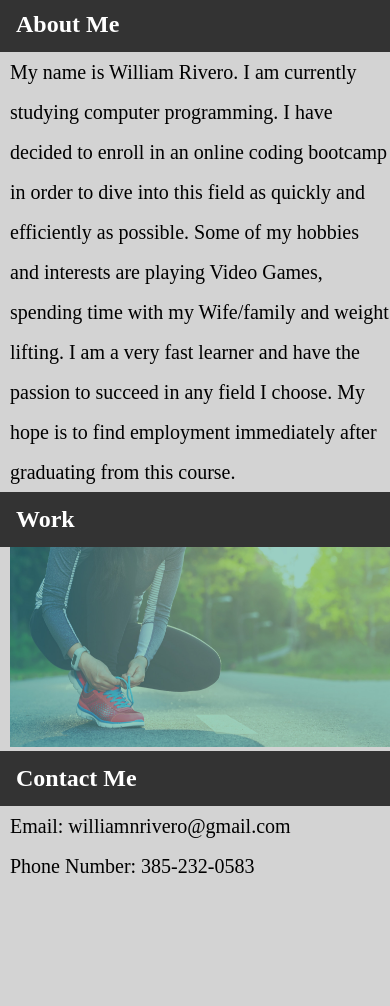
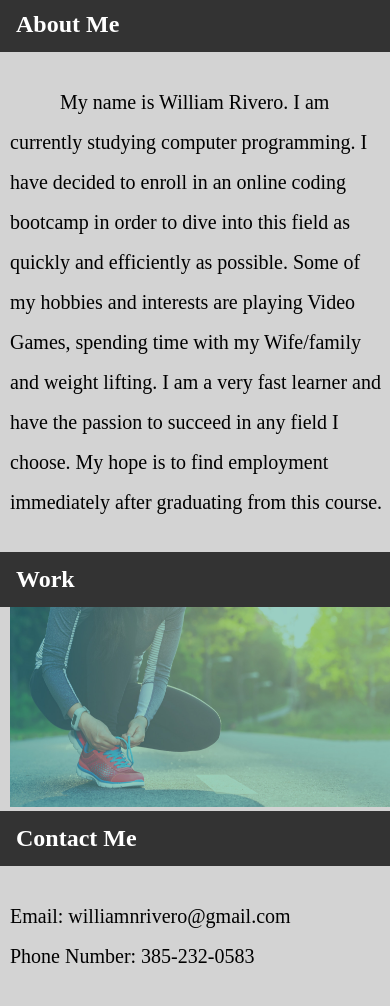
Before and after one commit to williamnrivero/portfolio, a plain HTML site: page index.html in a window 390 px wide. Shown: the part 699-1705 px from the top of the page. Before the commit the page ends 1585 px from the top, so only its background shows below. Drawn offline with Linux system fonts and the light colour scheme.

Commit message:
attempted to add media query

```diff
--- a/assets/css/style.css
+++ b/assets/css/style.css
@@ -10,7 +10,7 @@ body {
 
 
 h1 {
-    color:green;
+    color: green;
     font-size: 64px;
     padding: 10px;
 }
@@ -62,14 +62,19 @@ article img{
 }
 
 article p {
+      text-indent: 50px;
       font-size: 20px;
+      padding-top: 30px;
       padding-left: 10px;
+      padding-bottom: 30px;
       line-height: 2.0;
   }
 
 section p {
       font-size: 20px;
+      padding-top: 30px;
       padding-left: 10px;
+      padding-bottom: 30px;
       line-height: 2.0;
   }
 
@@ -93,5 +98,7 @@ section img {
 
 
 @media screen and (max-width: 480px) {
-
+  body {
+    display: center;
+  }
 }
--- a/index.html
+++ b/index.html
@@ -43,11 +43,8 @@
 
     <section>
         <h2 id="contactMe">Contact Me</h2>
-        <p>Email: williamnrivero@gmail.com</p>
-        <p>Phone Number: 385-232-0583</p>
+        <p>Email: williamnrivero@gmail.com<br>Phone Number: 385-232-0583</br></p>
     </section>
-
-
 
 </body>
 </html>
```
